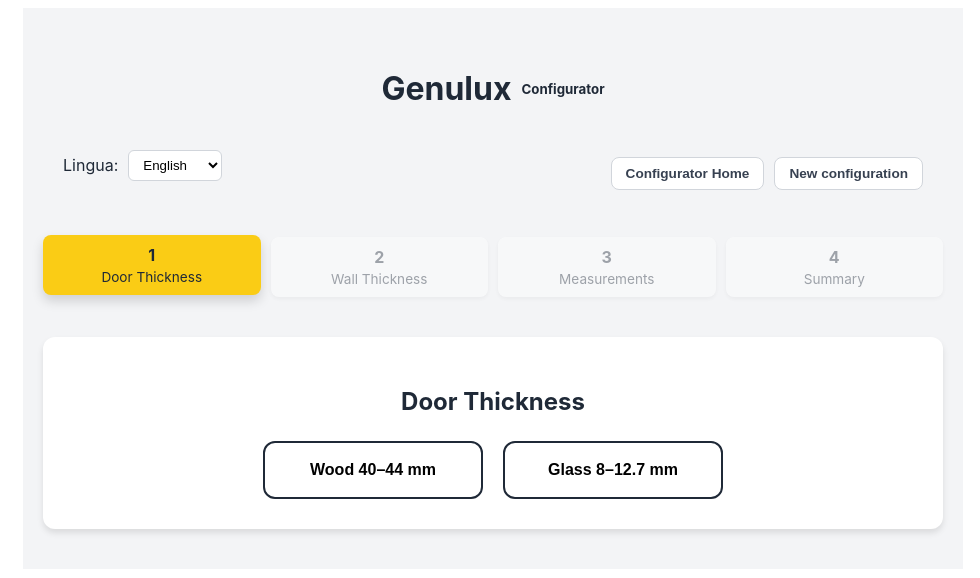
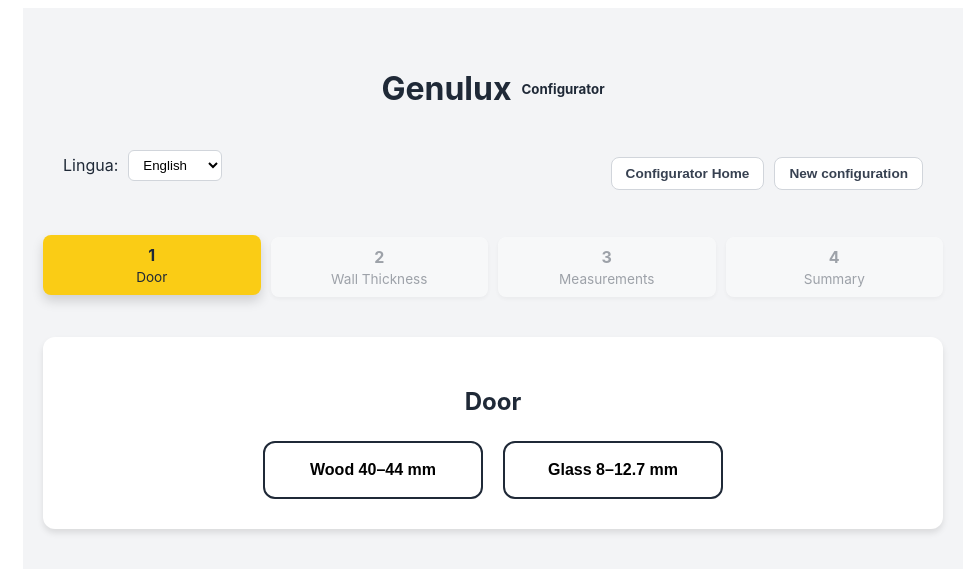
Before and after one commit to danilopiccinni/genulux-configurator, a Vue app: page /door-thickness in a window 1280 px wide. Shown: the top 578 px of the page, without its empty margins (147-1127 px from the left). Built offline with nearby package versions, Linux system fonts and the light colour scheme.

Commit message:
refactor: rename doorthickness flow to door

```diff
--- a/src/components/ProgressBar.vue
+++ b/src/components/ProgressBar.vue
@@ -81,7 +81,7 @@
     path:'/door-thickness',
 
     label:
-      locales[props.config.currentLang].doorThickness
+      locales[props.config.currentLang].door
   },
 
 
--- a/src/components/StepDoorThickness.vue
+++ b/src/components/StepDoor.vue
@@ -2,7 +2,7 @@
   <div class="step-card">
 
     <h2>
-      {{ locales[config.currentLang].doorThickness }}
+      {{ locales[config.currentLang].door }}
     </h2>
 
     <div class="button-group">
--- a/src/components/Summary.vue
+++ b/src/components/Summary.vue
@@ -140,7 +140,7 @@
       <p>
 
         <b>
-          {{ locales[currentLang].doorThickness }}:
+          {{ locales[currentLang].door }}:
         </b>
 
         {{
--- a/src/components/SummaryPrint.vue
+++ b/src/components/SummaryPrint.vue
@@ -225,7 +225,7 @@
           <tr>
 
             <th>
-              {{ locales[currentLang].doorThickness }}
+              {{ locales[currentLang].door }}
             </th>
 
             <td>
--- a/src/configData.js
+++ b/src/configData.js
@@ -31,7 +31,7 @@
   |--------------------------------------------------------------------------
   */
 
-  doorThicknessOptions: ['40', '44'],
+  doorOptions: ['40', '44'],
 
   /*
   |--------------------------------------------------------------------------
--- a/src/locales.js
+++ b/src/locales.js
@@ -8,7 +8,7 @@
     h2: "Configuratore",
 
     // Configurazione
-    doorThickness: "Spessore porta",
+    door: "Porta",
     wallThickness: "Spessore muro",
     configurationStandard: "Standard di configurazione",
 
@@ -111,7 +111,7 @@
     h2: "Configurator",
 
     // Configurazione
-    doorThickness: "Door Thickness",
+    door: "Door",
     wallThickness: "Wall Thickness",
     configurationStandard: "Configuration standard",
 
@@ -210,7 +210,7 @@
     h2: "Konfigurator",
 
     // Configurazione
-    doorThickness: "Türstärke",
+    door: "Tür",
     wallThickness: "Wandstärke",
     configurationStandard: "Konfigurationsstandard",
 
@@ -310,7 +310,7 @@
     h2: "Configurador",
 
     // Configurazione
-    doorThickness: "Grosor de la puerta",
+    door: "Puerta",
     wallThickness: "Grosor de la pared",
     configurationStandard: "Estándar de configuración",
 
@@ -410,7 +410,7 @@
     h2: "Configurateur",
 
     // Configurazione
-    doorThickness: "Épaisseur de la porte",
+    door: "Porte",
     wallThickness: "Épaisseur du mur",
     configurationStandard: "Standard de configuration",
 
--- a/src/router/index.js
+++ b/src/router/index.js
@@ -1,7 +1,7 @@
 import { createRouter, createWebHistory } from 'vue-router'
 
 import Welcome from '../components/Welcome.vue'
-import StepDoorThickness from '../components/StepDoorThickness.vue'
+import Stepdoor from '../components/Stepdoor.vue'
 import StepWallThickness from '../components/StepWallThickness.vue'
 import StepMeasures from '../components/StepMeasures.vue'
 import Summary from '../components/Summary.vue'
@@ -15,7 +15,7 @@
 
   {
     path: '/door-thickness',
-    component: StepDoorThickness
+    component: Stepdoor
   },
 
   {
```
